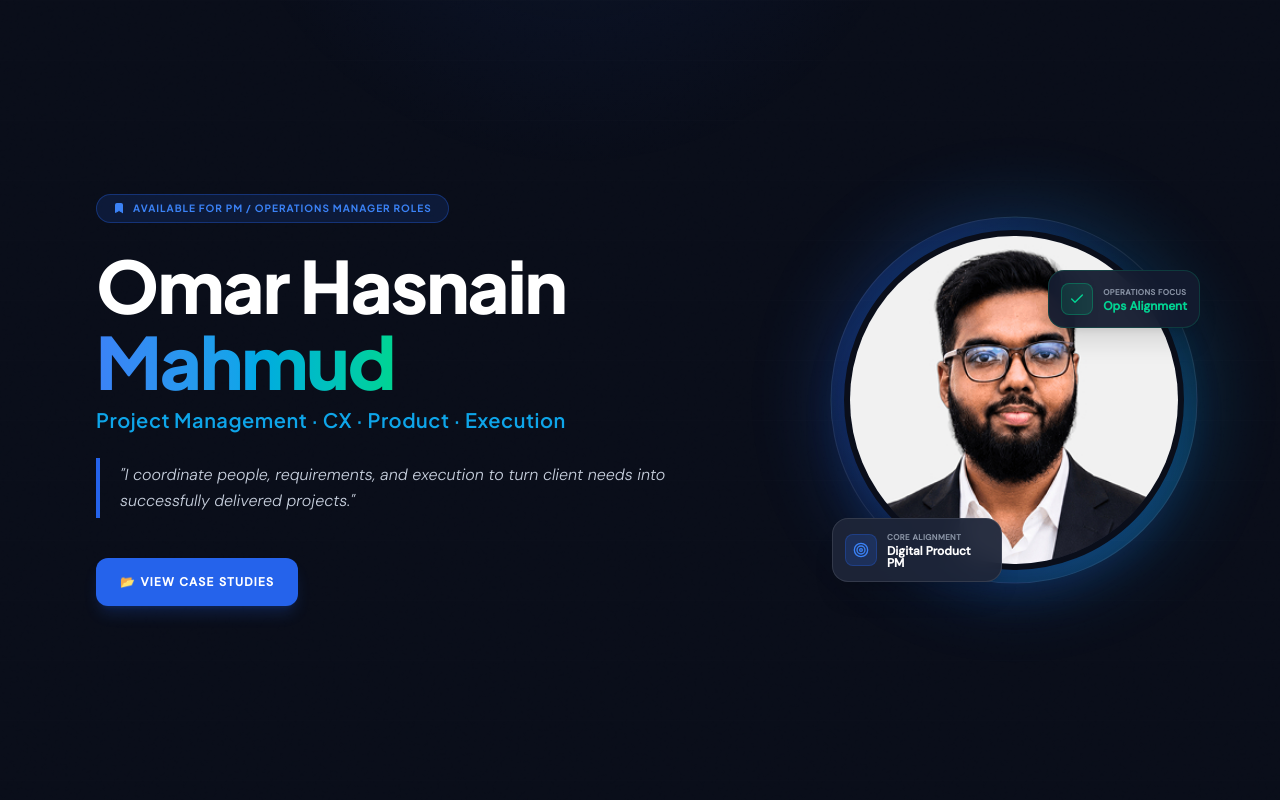
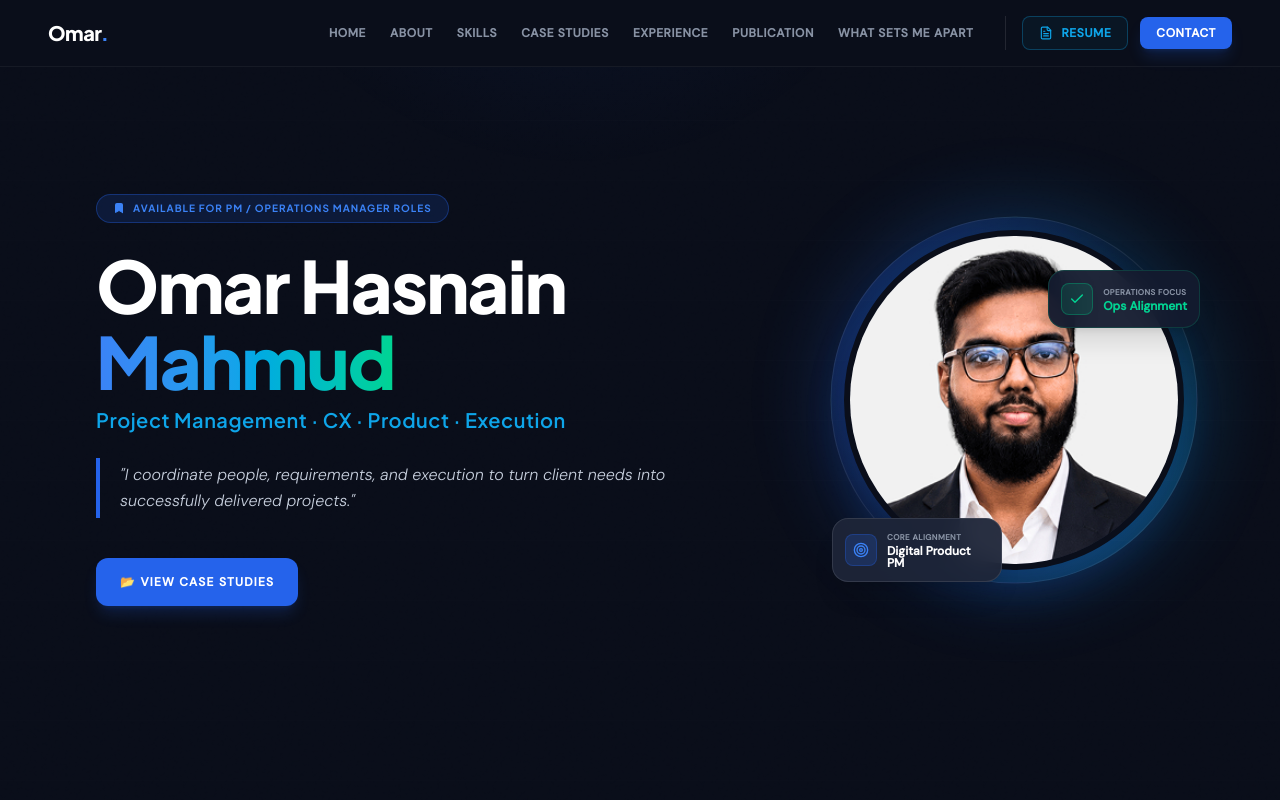
Before and after one commit to omarhasnain/omar-hasnain-mahmud-portfolio, a React (Vite) app: page / in a window 1280 px wide. Shown: the top 800 px of the page. Built offline with nearby package versions, Linux system fonts and the light colour scheme.

Commit message:
v1.0 information updated

```diff
--- a/src/App.tsx
+++ b/src/App.tsx
@@ -63,7 +63,7 @@ export default function App() {
       <div className="absolute bottom-0 left-[-10%] w-[70vw] h-[70vw] bg-radial from-brand-gold/5 via-transparent to-transparent opacity-40 z-0 pointer-events-none" />
 
       {/* Global Header Navigation */}
-      {/* <Navbar onOpenResume={() => setIsResumeOpen(true)} /> */}
+      <Navbar onOpenResume={() => setIsResumeOpen(true)} />
 
       {/* ── HERO SECTION ── */}
       <header
```
